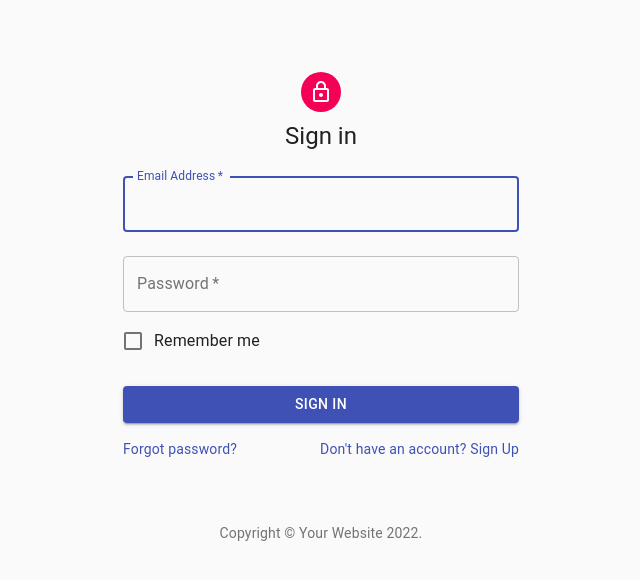
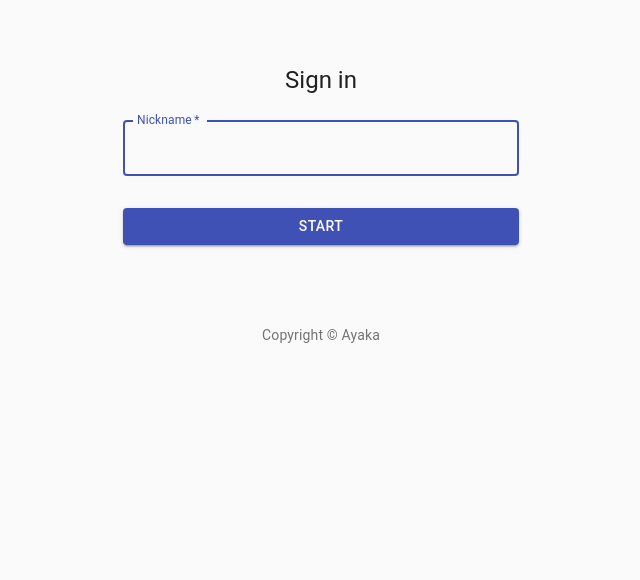
Before and after one commit to ayakamiyake7/chatapp, a React (Create React App) app: page / in a window 1280 px wide. Shown: the top 580 px of the page, without its empty margins (319-959 px from the left). Built offline with nearby package versions, Linux system fonts and the light colour scheme.

Commit message:
Update signin page #1

```diff
--- a/src/components/SignIn.js
+++ b/src/components/SignIn.js
@@ -1,14 +1,9 @@
 import React from "react";
-import Avatar from "@material-ui/core/Avatar";
 import Button from "@material-ui/core/Button";
 import CssBaseline from "@material-ui/core/CssBaseline";
 import TextField from "@material-ui/core/TextField";
-import FormControlLabel from "@material-ui/core/FormControlLabel";
-import Checkbox from "@material-ui/core/Checkbox";
 import Link from "@material-ui/core/Link";
-import Grid from "@material-ui/core/Grid";
 import Box from "@material-ui/core/Box";
-import LockOutlinedIcon from "@material-ui/icons/LockOutlined";
 import Typography from "@material-ui/core/Typography";
 import { makeStyles } from "@material-ui/core/styles";
 import Container from "@material-ui/core/Container";
@@ -17,11 +12,14 @@
   return (
     <Typography variant="body2" color="textSecondary" align="center">
       {"Copyright © "}
-      <Link color="inherit" href="https://material-ui.com/">
-        Your Website
-      </Link>{" "}
-      {new Date().getFullYear()}
-      {"."}
+      <Link
+        color="inherit"
+        href="https://twitter.com/ayakamiyake7"
+        target="_blank"
+        rel="noopener noreferrer"
+      >
+        Ayaka
+      </Link>
     </Typography>
   );
 }
@@ -53,9 +51,6 @@
     <Container component="main" maxWidth="xs">
       <CssBaseline />
       <div className={classes.paper}>
-        <Avatar className={classes.avatar}>
-          <LockOutlinedIcon />
-        </Avatar>
         <Typography component="h1" variant="h5">
           Sign in
         </Typography>
@@ -65,27 +60,12 @@
             margin="normal"
             required
             fullWidth
-            id="email"
-            label="Email Address"
-            name="email"
-            autoComplete="email"
+            id="name"
+            label="Nickname"
+            name="name"
             autoFocus
           />
-          <TextField
-            variant="outlined"
-            margin="normal"
-            required
-            fullWidth
-            name="password"
-            label="Password"
-            type="password"
-            id="password"
-            autoComplete="current-password"
-          />
-          <FormControlLabel
-            control={<Checkbox value="remember" color="primary" />}
-            label="Remember me"
-          />
+
           <Button
             type="submit"
             fullWidth
@@ -93,20 +73,8 @@
             color="primary"
             className={classes.submit}
           >
-            Sign In
+            Start
           </Button>
-          <Grid container>
-            <Grid item xs>
-              <Link href="#" variant="body2">
-                Forgot password?
-              </Link>
-            </Grid>
-            <Grid item>
-              <Link href="#" variant="body2">
-                {"Don't have an account? Sign Up"}
-              </Link>
-            </Grid>
-          </Grid>
         </form>
       </div>
       <Box mt={8}>
```
